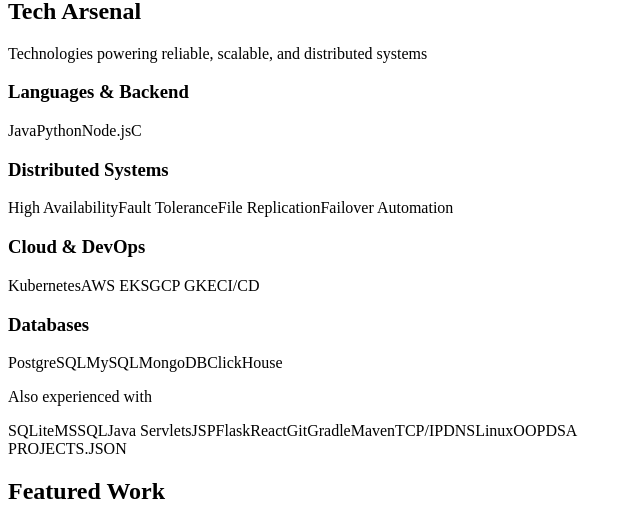
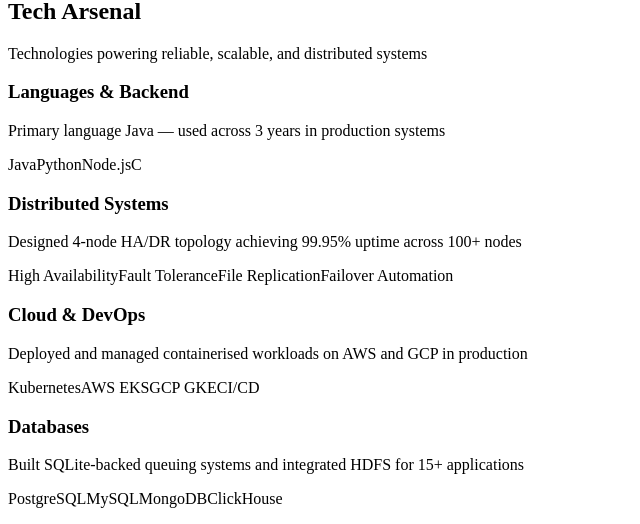
Before and after one commit to rakeshlakshmanan/portfolio, a React (Vite) app: page / in a window 1280 px wide. Shown: the part 9280-9804 px from the top of the page, without its empty margins (0-640 px from the left). Built offline with nearby package versions, Linux system fonts and the light colour scheme; the HTML template or start-up script is replaced by a standard one.

Commit message:
Add production context descriptions to skill categories

```diff
--- a/src/app/components/Skills.tsx
+++ b/src/app/components/Skills.tsx
@@ -4,6 +4,7 @@
   const skillCategories = [
     {
       category: "Languages & Backend",
+      context: "Primary language Java — used across 3 years in production systems",
       color: "cyan",
       skills: [
         { name: "Java" },
@@ -14,6 +15,7 @@
     },
     {
       category: "Distributed Systems",
+      context: "Designed 4-node HA/DR topology achieving 99.95% uptime across 100+ nodes",
       color: "fuchsia",
       skills: [
         { name: "High Availability" },
@@ -24,6 +26,7 @@
     },
     {
       category: "Cloud & DevOps",
+      context: "Deployed and managed containerised workloads on AWS and GCP in production",
       color: "green",
       skills: [
         { name: "Kubernetes" },
@@ -34,6 +37,7 @@
     },
     {
       category: "Databases",
+      context: "Built SQLite-backed queuing systems and integrated HDFS for 15+ applications",
       color: "cyan",
       skills: [
         { name: "PostgreSQL" },
@@ -106,12 +110,14 @@
               >
                 <div className={`absolute -inset-0.5 ${colorClasses.bg} opacity-0 group-hover:opacity-20 rounded-lg blur transition duration-300`} />
                 <div className="relative bg-gray-900 border border-gray-800 rounded-lg p-6">
-                  <div className="flex items-center gap-3 mb-6">
+                  <div className="flex items-center gap-3 mb-3">
                     <div className={`w-2 h-2 ${colorClasses.bg} rounded-full ${colorClasses.glow}`} />
                     <h3 className={`text-xl ${colorClasses.text}`}>
                       {category.category}
                     </h3>
                   </div>
+
+                  <p className="text-gray-500 text-xs leading-relaxed mb-5">{category.context}</p>
 
                   <div className="flex flex-wrap gap-2">
                     {category.skills.map((skill) => (
```
